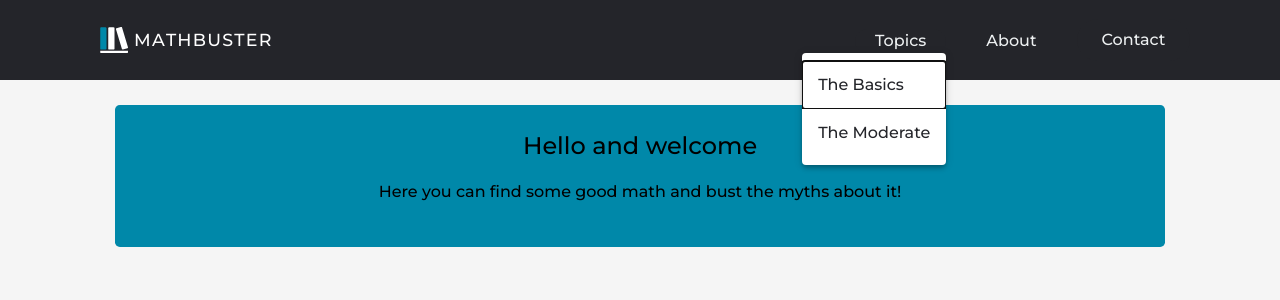
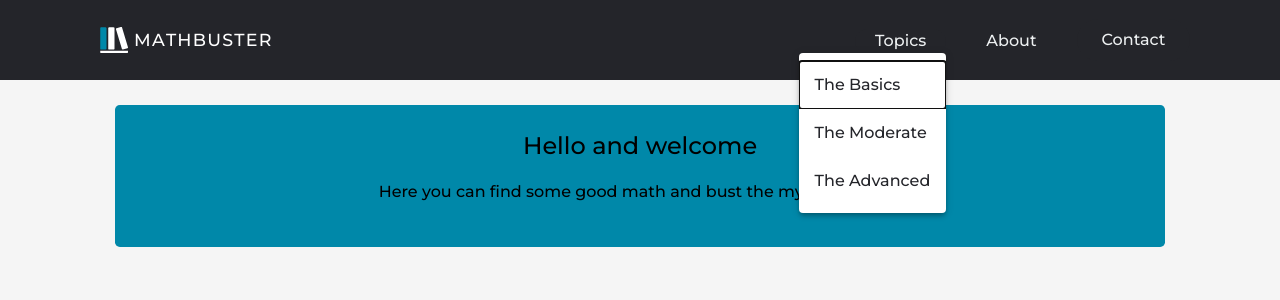
Before and after one commit to tej-c/math-tut-site-angular-js-html-css, an Angular app: page / in a window 1280 px wide. Both pictures are taken after a click on the button "Topics". Shown: the top 300 px of the page. Built offline with nearby package versions, Linux system fonts and the light colour scheme.

Commit message:
new button

```diff
--- a/src/app/useri/head/head.component.html
+++ b/src/app/useri/head/head.component.html
@@ -16,6 +16,7 @@
                         <mat-menu #beforeMenu="matMenu" xPosition="before">
                           <button class="matt" mat-menu-item><a href="basics">The Basics</a></button>
                           <button class="matt" mat-menu-item><a href="moderate">The Moderate</a></button>
+                          <button class="matt" mat-menu-item><a href="advanced">The Advanced</a></button>
                         </mat-menu></li>
 
                     <li><a href="#">About</a></li>
```
